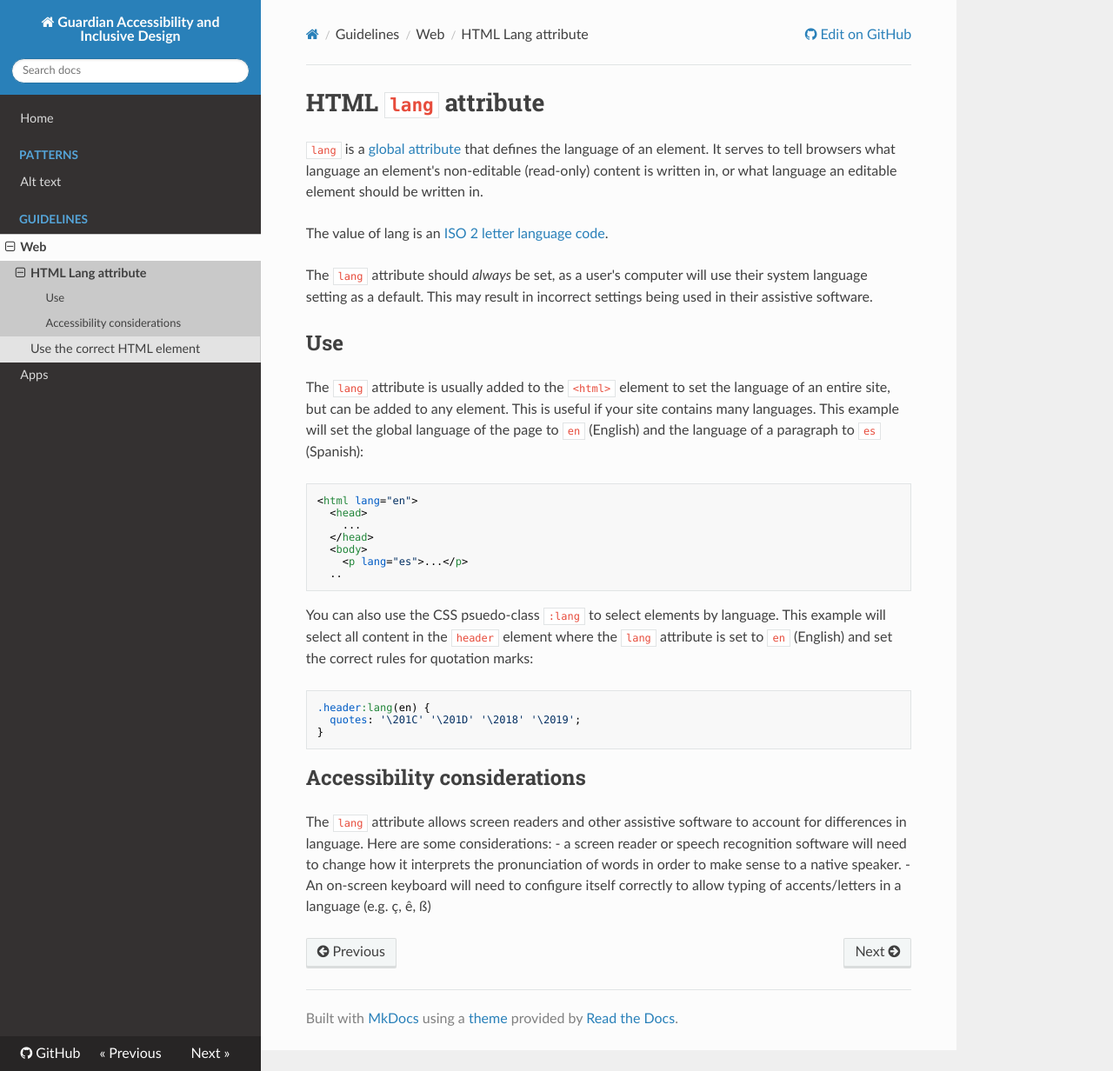
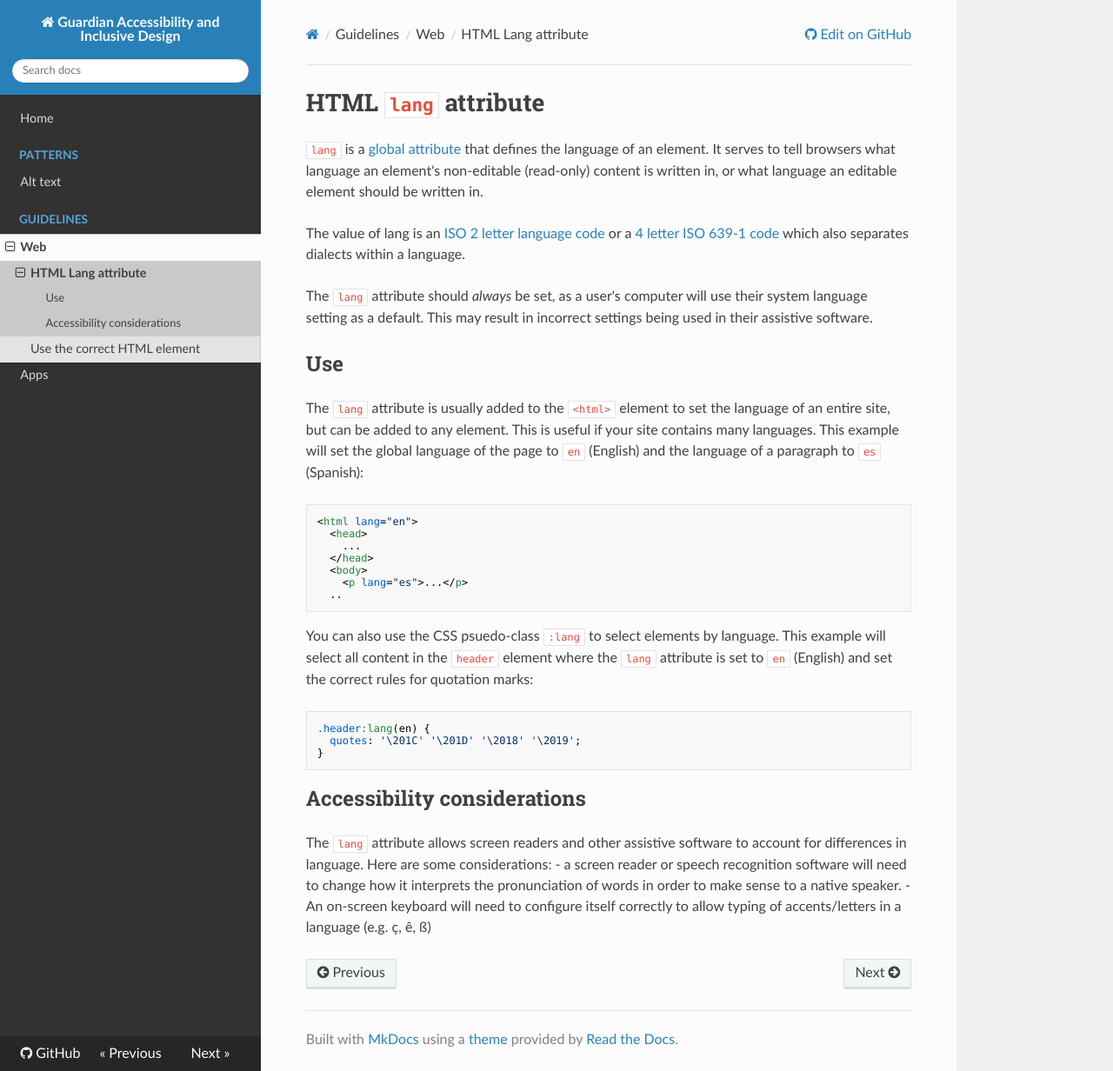
Before and after one commit to guardian/guardian-accessibility, an MkDocs documentation site: the page built from docs/guidelines/web/lang-attribute.md, in a window 1280 px wide and 1232 px high. Shown: the whole window at 87% size. Built offline with MkDocs 1.6.1, drawn with Linux system fonts in a browser that asks for light colours; nearby versions of some CDN libraries; old or Windows-style settings are respelled for this version of MkDocs.

Commit message:
Update lang-attribute.md

```diff
--- a/docs/guidelines/web/lang-attribute.md
+++ b/docs/guidelines/web/lang-attribute.md
@@ -2,7 +2,7 @@
 
 `lang` is a [global attribute](https://developer.mozilla.org/en-US/docs/Web/HTML/Global_attributes) that defines the language of an element. It serves to tell browsers what language an element's non-editable (read-only) content is written in, or what language an editable element should be written in.
 
-The value of lang is an [ISO 2 letter language code](https://www.sitepoint.com/iso-2-letter-language-codes/).
+The value of lang is an [ISO 2 letter language code](https://www.sitepoint.com/iso-2-letter-language-codes/) or a [4 letter ISO 639-1 code](https://www.andiamo.co.uk/resources/iso-language-codes) which also separates dialects within a language.
 
 The `lang` attribute should *always* be set, as a user's computer will use their system language setting as a default. This may result in incorrect settings being used in their assistive software.
 
```
